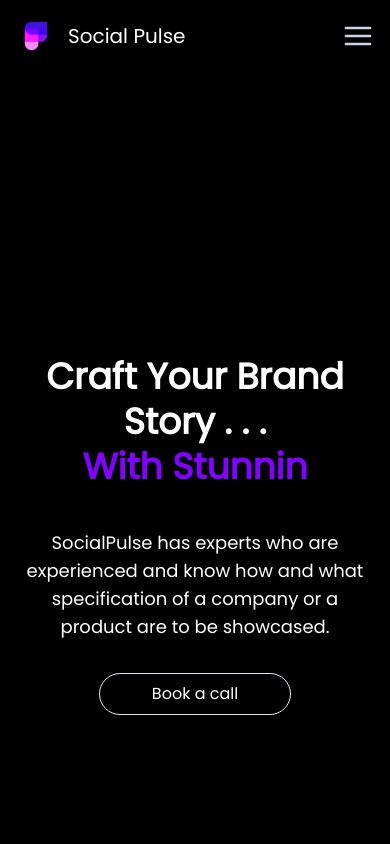
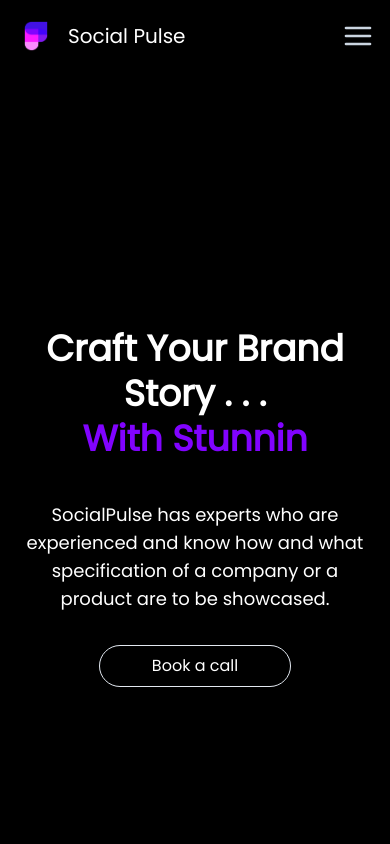
Before and after one commit to rohangawande2303/social-pulse-agency, a Next.js app: page / in a window 390 px wide. Shown: the top 844 px of the page. Built offline with nearby package versions, Linux system fonts and the light colour scheme.

Commit message:
home page text moved up in mobile device

```diff
--- a/app/page.tsx
+++ b/app/page.tsx
@@ -118,8 +118,8 @@ export default function Home() {
         scrollToServices={scrollToServices}
       />
 
-      <div className="pt-10 md:pt-14">
-        <section className="app__hero relative bg-black text-white min-h-screen flex items-center justify-center">
+      <div className="pt-2 md:pt-14">
+        <section className="app__hero relative bg-black text-white min-h-screen flex items-center justify-center pt-2 md:pt-0">
           <div className="container mx-auto p-6 lg:px-8 text-center">
             <motion.div
               initial={{ opacity: 0, y: 15 }}
@@ -142,18 +142,6 @@ export default function Home() {
                     what specification of a company or a product are to be
                     showcased.
                   </p>
-                  {/* <div className="flex gap-5 mb-4">
-                    <Link href="/contact">
-                      <button className="primary-btn shadow-lg">
-                        Get Started
-                      </button>
-                    </Link>
-                    <Link href="/about">
-                      <button className="secondary-btn shadow-lg">
-                        Know More
-                      </button>
-                    </Link>
-                  </div> */}
                   <Link
                     href={"/book"}
                     className="cursor-pointer flex items-center justify-center border rounded-full w-48 p-2 mx-auto my-4 text-white"
```
